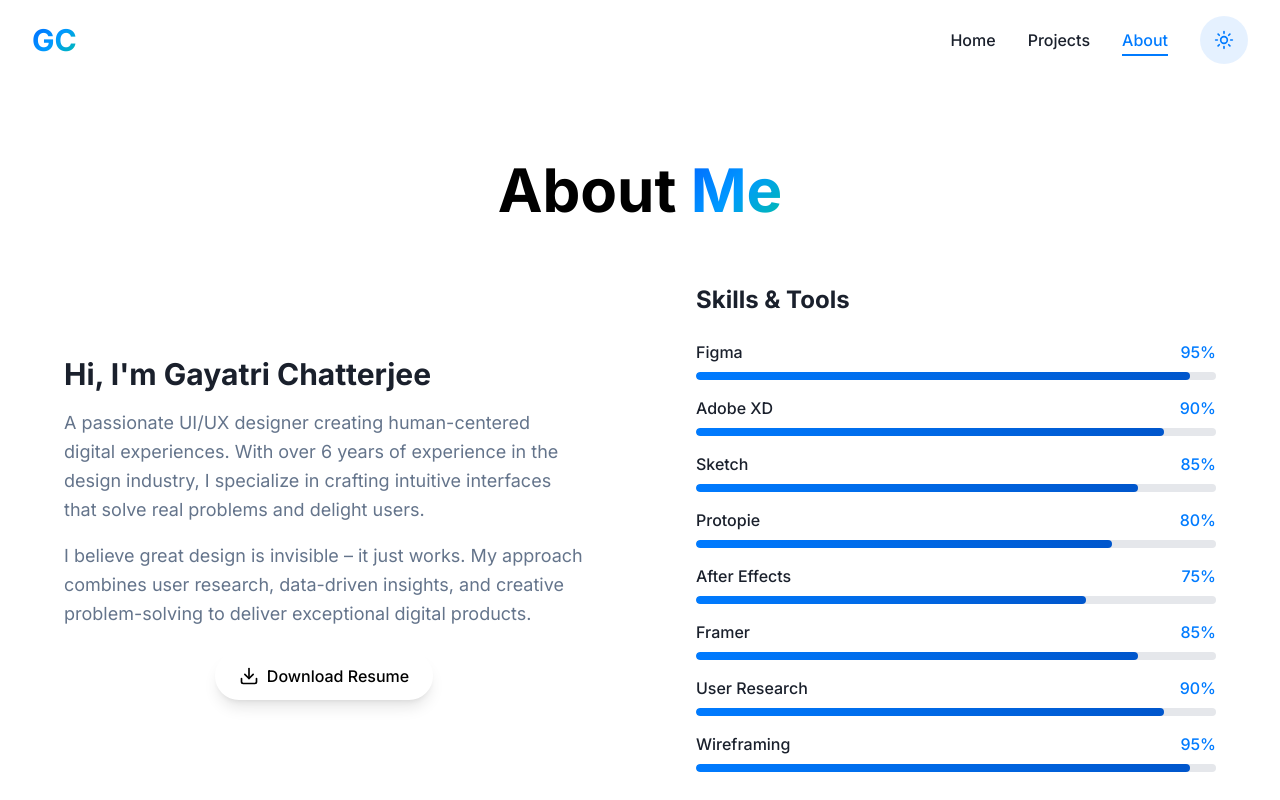
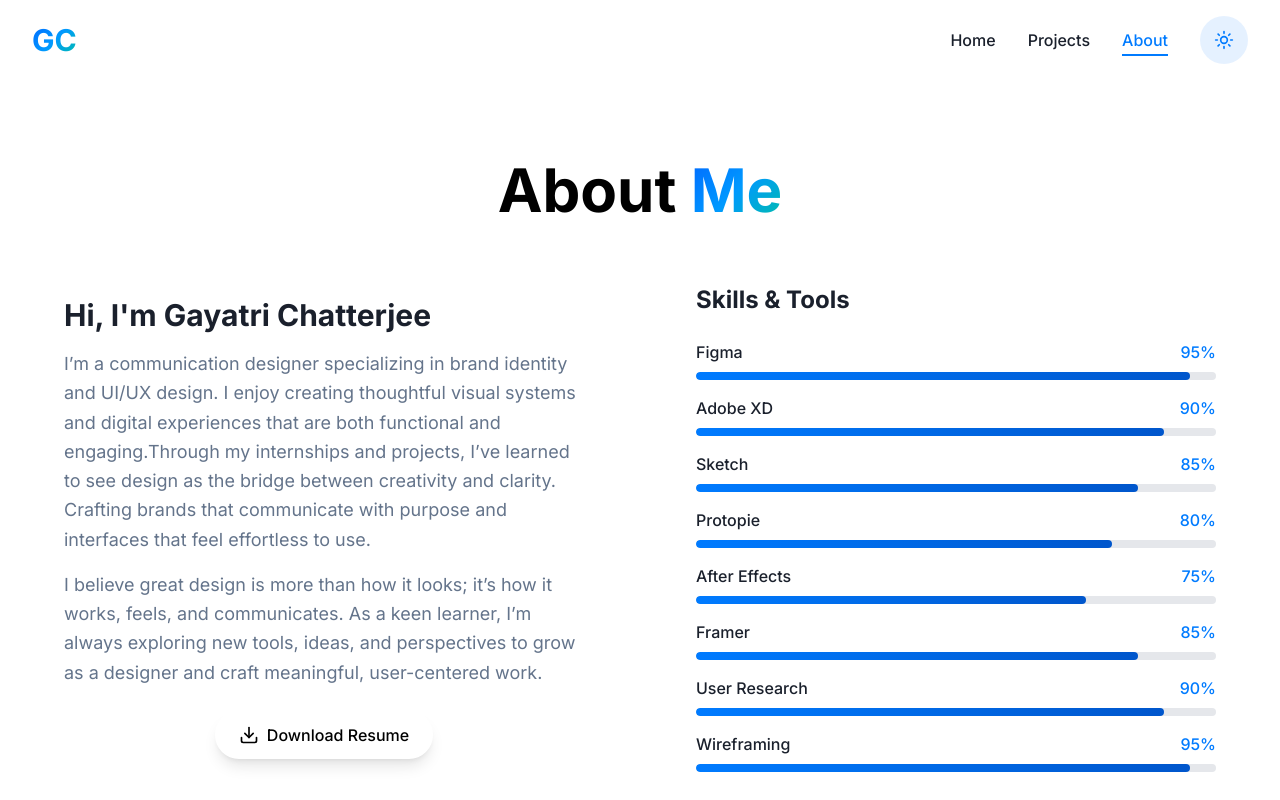
Before and after one commit to SubhobrataMaity/Gayatri-, a Next.js app: page /about in a window 1280 px wide. Shown: the top 800 px of the page. Built offline with nearby package versions, Linux system fonts and the light colour scheme.

Commit message:
writing update

```diff
--- a/src/app/about/page.tsx
+++ b/src/app/about/page.tsx
@@ -105,14 +105,14 @@ const AboutPage = () => {
                   Hi, I'm Gayatri Chatterjee
                 </h2>
                 <p className="text-lg text-light-textSecondary dark:text-dark-textSecondary mb-4 leading-relaxed">
-                  A passionate UI/UX designer creating human-centered digital experiences.
-                  With over 6 years of experience in the design industry, I specialize in
-                  crafting intuitive interfaces that solve real problems and delight users.
+                  I’m a communication designer specializing in brand identity and UI/UX design. I enjoy creating thoughtful visual systems and digital experiences
+                  that are both functional and engaging.Through my internships and projects, I’ve learned to see design as the bridge between creativity and clarity.
+                  Crafting brands that communicate with purpose and interfaces that feel effortless to use.
                 </p>
                 <p className="text-lg text-light-textSecondary dark:text-dark-textSecondary mb-6 leading-relaxed">
-                  I believe great design is invisible – it just works. My approach combines
-                  user research, data-driven insights, and creative problem-solving to deliver
-                  exceptional digital products.
+                  I believe great design is more than how it looks; it’s how it works, feels,
+                  and communicates. As a keen learner, I’m always exploring new tools, ideas,
+                  and perspectives to grow as a designer and craft meaningful, user-centered work.
                 </p>
                 <motion.a
                   href="/resume.pdf"
--- a/src/app/page.tsx
+++ b/src/app/page.tsx
@@ -129,8 +129,8 @@ const HomePage = () => {
             className="text-lg sm:text-xl text-light-textSecondary dark:text-dark-textSecondary
                      max-w-2xl mx-auto mb-12 leading-relaxed"
           >
-            I craft beautiful, intuitive digital experiences that solve real problems
-            and delight users. Let's create something amazing together.
+            Designer, observer, storyteller. I craft thoughtful brand
+            identities and intuitive interfaces that balance emotion and clarity.
           </motion.p>
 
           <motion.div
```
